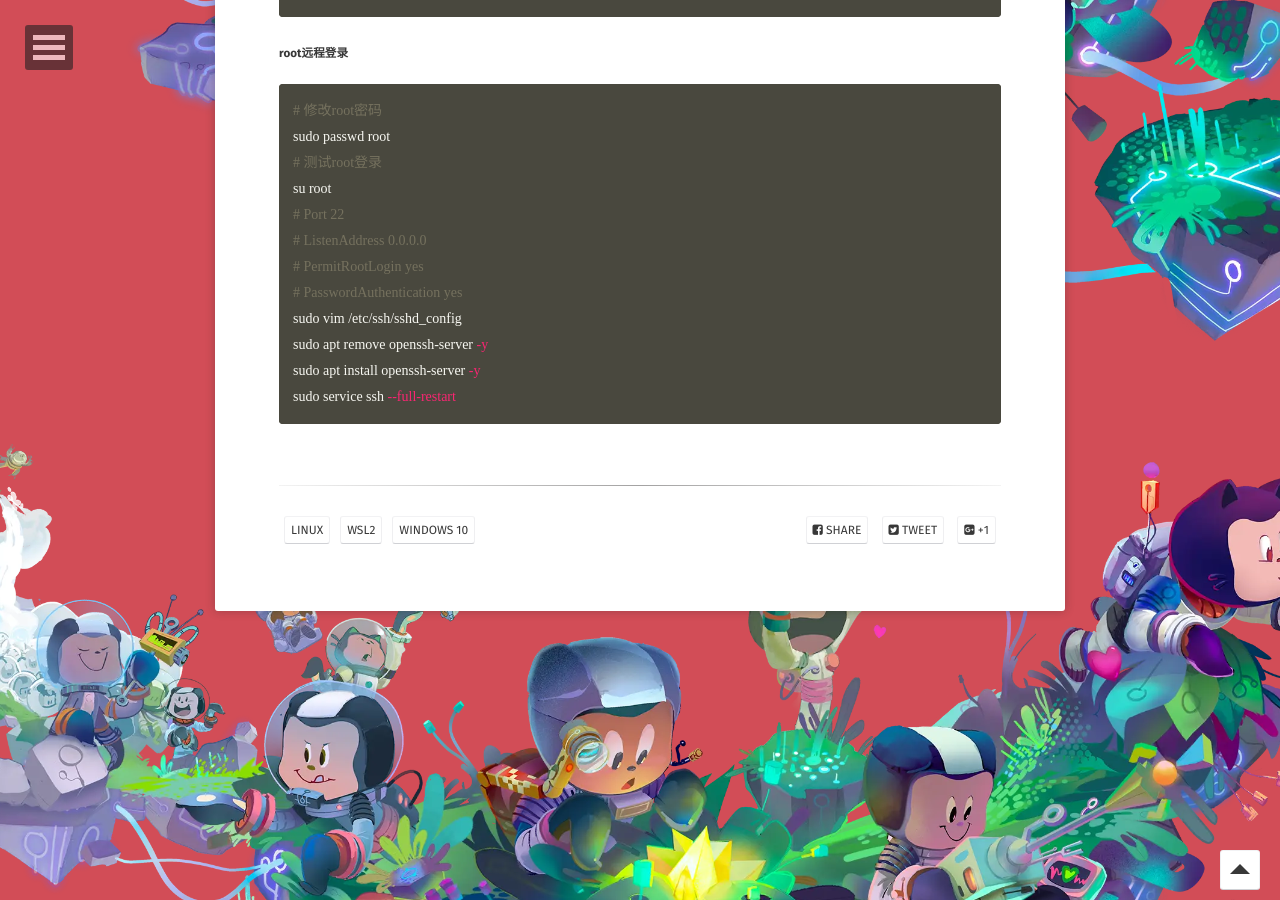
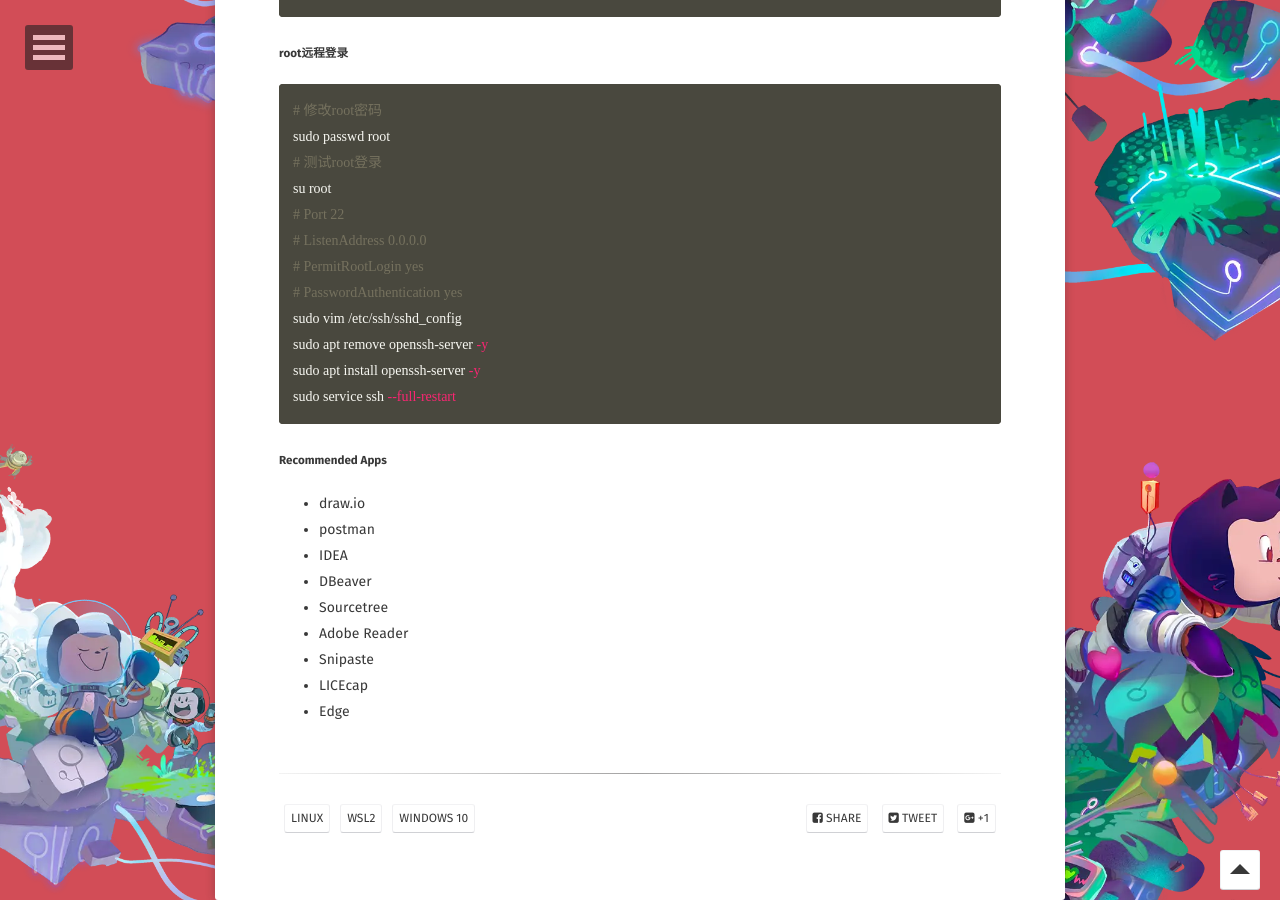
Before and after one commit to WebPavel/WebPavel.github.io, a Jekyll site: the page built from _posts/2021-12-03-WSL2-GUI.md, in a window 1280 px wide and 900 px high, scrolled down 1448 px. Built offline with Jekyll 4.4.1, drawn with Linux system fonts in a browser that asks for light colours; some web fonts are replaced.

Commit message:
Recommended Apps

````diff
--- a/_posts/2021-12-03-WSL2-GUI.md
+++ b/_posts/2021-12-03-WSL2-GUI.md
@@ -71,3 +71,14 @@ sudo apt remove openssh-server -y
 sudo apt install openssh-server -y
 sudo service ssh --full-restart
 ```
+
+##### Recommended Apps
+- draw.io
+- postman
+- IDEA
+- DBeaver
+- Sourcetree
+- Adobe Reader
+- Snipaste
+- LICEcap
+- Edge
````
